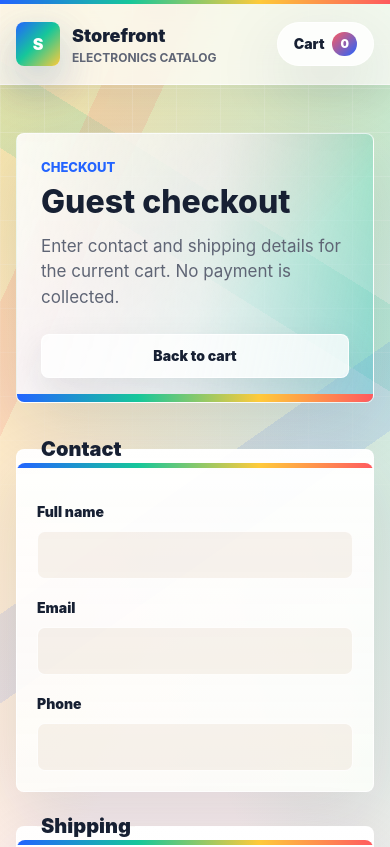
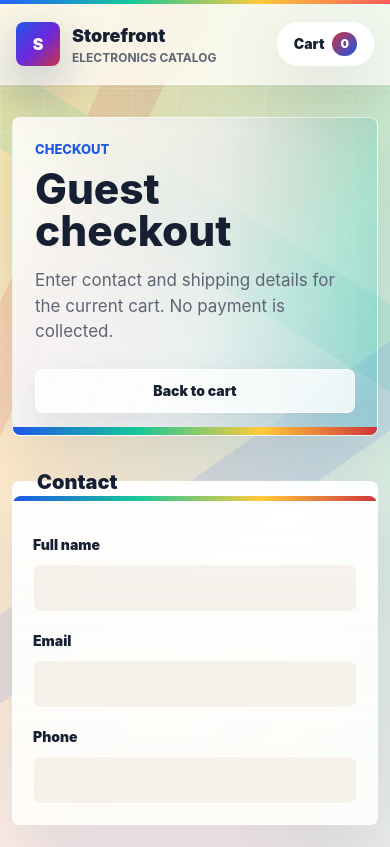
Before and after one commit to mtplayground/alex-0d18-voltmart, a Next.js app: page /checkout in a window 390 px wide. Shown: the top 847 px of the page. Built offline with nearby package versions, Linux system fonts and the light colour scheme; no server answers.

Commit message:
feat: Responsive and accessibility pass

```diff
--- a/src/app/globals.css
+++ b/src/app/globals.css
@@ -8,8 +8,8 @@
   --color-panel: #fffefb;
   --color-panel-strong: #ffffff;
   --color-border: #eadfd2;
-  --color-electric: #2364ff;
-  --color-coral: #ff5a5f;
+  --color-electric: #1f57e7;
+  --color-coral: #cf343b;
   --color-sun: #ffca3a;
   --color-mint: #16c79a;
   --color-violet: #7c3aed;
@@ -20,19 +20,19 @@
   --radius-card: 0.5rem;
   --shadow-soft: 0 24px 70px rgb(23 32 51 / 0.14);
   --shadow-glow:
-    0 22px 60px rgb(255 90 95 / 0.22), 0 18px 48px rgb(35 100 255 / 0.18),
+    0 22px 60px rgb(207 52 59 / 0.22), 0 18px 48px rgb(31 87 231 / 0.18),
     0 12px 34px rgb(22 199 154 / 0.14);
   --background-color-field:
     linear-gradient(120deg, rgb(255 202 58 / 0.4) 0%, transparent 34%),
     linear-gradient(245deg, rgb(22 199 154 / 0.28) 0%, transparent 38%),
-    linear-gradient(315deg, rgb(35 100 255 / 0.24) 0%, transparent 42%),
+    linear-gradient(315deg, rgb(31 87 231 / 0.24) 0%, transparent 42%),
     linear-gradient(180deg, #fff8ef 0%, #fff1f4 46%, #ecf8ff 100%);
   --background-accent-band: linear-gradient(
     90deg,
-    #2364ff 0%,
+    #1f57e7 0%,
     #16c79a 34%,
     #ffca3a 68%,
-    #ff5a5f 100%
+    #cf343b 100%
   );
 }
 
@@ -77,8 +77,8 @@
     inset: 0;
     z-index: -2;
     background:
-      linear-gradient(115deg, transparent 0 18%, rgb(255 90 95 / 0.12) 18% 26%, transparent 26%),
-      linear-gradient(145deg, transparent 0 55%, rgb(35 100 255 / 0.1) 55% 63%, transparent 63%),
+      linear-gradient(115deg, transparent 0 18%, rgb(207 52 59 / 0.12) 18% 26%, transparent 26%),
+      linear-gradient(145deg, transparent 0 55%, rgb(31 87 231 / 0.1) 55% 63%, transparent 63%),
       linear-gradient(32deg, transparent 0 64%, rgb(22 199 154 / 0.12) 64% 72%, transparent 72%);
     content: "";
   }
@@ -90,6 +90,15 @@
 
   a:hover {
     color: var(--color-electric);
+  }
+
+  a:focus-visible,
+  button:focus-visible,
+  input:focus-visible,
+  textarea:focus-visible,
+  select:focus-visible {
+    outline: 3px solid rgb(23 32 51 / 0.72);
+    outline-offset: 3px;
   }
 
   button,
@@ -144,7 +153,7 @@
     border-radius: var(--radius-card);
     background:
       linear-gradient(180deg, rgb(255 255 255 / 0.93), rgb(255 254 251 / 0.84)),
-      linear-gradient(120deg, rgb(255 202 58 / 0.2), rgb(35 100 255 / 0.08));
+      linear-gradient(120deg, rgb(255 202 58 / 0.2), rgb(31 87 231 / 0.08));
     box-shadow: var(--shadow-soft);
   }
 
@@ -154,8 +163,8 @@
     border: 1px solid rgb(255 255 255 / 0.78);
     border-radius: var(--radius-card);
     background:
-      linear-gradient(180deg, rgb(255 255 255 / 0.96), rgb(255 254 251 / 0.88)),
-      linear-gradient(120deg, rgb(255 90 95 / 0.12), rgb(22 199 154 / 0.12));
+      linear-gradient(180deg, rgb(255 255 255 / 0.97), rgb(255 254 251 / 0.9)),
+      linear-gradient(120deg, rgb(207 52 59 / 0.12), rgb(22 199 154 / 0.12));
     box-shadow: var(--shadow-soft);
   }
 
@@ -174,8 +183,8 @@
     border-radius: var(--radius-card);
     background:
       linear-gradient(100deg, rgb(255 255 255 / 0.9) 0%, rgb(255 255 255 / 0.7) 52%, transparent),
-      linear-gradient(135deg, rgb(255 202 58 / 0.44), rgb(255 90 95 / 0.2) 36%, transparent 64%),
-      linear-gradient(225deg, rgb(22 199 154 / 0.32), rgb(35 100 255 / 0.22));
+      linear-gradient(135deg, rgb(255 202 58 / 0.44), rgb(207 52 59 / 0.18) 36%, transparent 64%),
+      linear-gradient(225deg, rgb(22 199 154 / 0.32), rgb(31 87 231 / 0.22));
     box-shadow: var(--shadow-soft);
     padding: clamp(24px, 5vw, 48px);
   }
@@ -213,6 +222,12 @@
     color: white;
     filter: saturate(1.08);
     transform: translateY(-1px);
+  }
+
+  .primary-action:focus-visible,
+  .secondary-action:focus-visible {
+    outline: 3px solid rgb(23 32 51 / 0.82);
+    outline-offset: 4px;
   }
 
   .primary-action:disabled,
@@ -336,4 +351,30 @@
       rgb(255 255 255 / 0.62);
     backdrop-filter: blur(16px);
   }
+
+  @media (max-width: 640px) {
+    .page-frame {
+      width: min(100% - 24px, 1120px);
+      padding: 32px 0;
+    }
+
+    .hero-band {
+      padding: 22px;
+    }
+
+    .page-title {
+      font-size: clamp(2rem, 13vw, 2.65rem);
+    }
+  }
+
+  @media (prefers-reduced-motion: reduce) {
+    *,
+    *::before,
+    *::after {
+      scroll-behavior: auto !important;
+      transition-duration: 0.01ms !important;
+      animation-duration: 0.01ms !important;
+      animation-iteration-count: 1 !important;
+    }
+  }
 }
--- a/src/components/catalog/category-filter.tsx
+++ b/src/components/catalog/category-filter.tsx
@@ -20,8 +20,8 @@ export function CategoryFilter({ categories, selectedCategorySlug }: CategoryFil
             aria-current={selectedCategorySlug ? undefined : "page"}
             className={
               selectedCategorySlug
-                ? "inline-flex min-h-10 items-center rounded-full border border-border bg-panel-strong px-4 text-sm font-semibold text-muted transition hover:border-electric/40 hover:text-electric"
-                : "inline-flex min-h-10 items-center rounded-full border border-white/70 bg-[linear-gradient(135deg,#2364ff,#7c3aed,#ff5a5f)] px-4 text-sm font-black text-white shadow-glow"
+                ? "inline-flex min-h-11 items-center rounded-full border border-white/80 bg-white/90 px-4 text-sm font-bold text-ink shadow-[0_10px_24px_rgb(23_32_51_/_0.08)] transition hover:border-electric/40 hover:text-electric"
+                : "inline-flex min-h-11 items-center rounded-full border border-white/70 bg-[linear-gradient(135deg,#1f57e7,#6d28d9,#c93445)] px-4 text-sm font-black text-white shadow-glow"
             }
           >
             All
@@ -37,8 +37,8 @@ export function CategoryFilter({ categories, selectedCategorySlug }: CategoryFil
                 aria-current={isSelected ? "page" : undefined}
                 className={
                   isSelected
-                    ? "inline-flex min-h-10 items-center rounded-full border border-white/70 bg-[linear-gradient(135deg,#2364ff,#7c3aed,#ff5a5f)] px-4 text-sm font-black text-white shadow-glow"
-                    : "inline-flex min-h-10 items-center rounded-full border border-white/80 bg-white/75 px-4 text-sm font-semibold text-muted shadow-[0_10px_24px_rgb(23_32_51_/_0.08)] transition hover:border-electric/40 hover:text-electric"
+                    ? "inline-flex min-h-11 items-center rounded-full border border-white/70 bg-[linear-gradient(135deg,#1f57e7,#6d28d9,#c93445)] px-4 text-sm font-black text-white shadow-glow"
+                    : "inline-flex min-h-11 items-center rounded-full border border-white/80 bg-white/90 px-4 text-sm font-bold text-ink shadow-[0_10px_24px_rgb(23_32_51_/_0.08)] transition hover:border-electric/40 hover:text-electric"
                 }
               >
                 {category.name}
--- a/src/components/catalog/product-card.tsx
+++ b/src/components/catalog/product-card.tsx
@@ -25,17 +25,17 @@ export function ProductCard({ product }: ProductCardProps) {
         />
       </div>
       <div className="flex flex-1 flex-col p-5">
-        <div className="flex items-start justify-between gap-4">
+        <div className="flex flex-col gap-3 sm:flex-row sm:items-start sm:justify-between">
           <div>
             <p className="text-xs font-bold uppercase text-electric">{product.category.name}</p>
             <h2 className="mt-2 text-xl font-bold leading-tight text-ink">{product.name}</h2>
           </div>
-          <p className="rounded-full bg-sun/30 px-3 py-1 text-sm font-black text-ink">
+          <p className="w-fit shrink-0 rounded-full bg-sun/30 px-3 py-1 text-sm font-black text-ink">
             {formatCurrencyFromCents(product.priceCents)}
           </p>
         </div>
         <p className="mt-4 line-clamp-3 text-sm leading-6 text-muted">{product.description}</p>
-        <div className="mt-auto flex items-center justify-between pt-5">
+        <div className="mt-auto flex flex-wrap items-center justify-between gap-3 pt-5">
           <span
             className={
               product.inStock
--- a/src/components/site/cart-badge.tsx
+++ b/src/components/site/cart-badge.tsx
@@ -47,10 +47,10 @@ export function CartBadge() {
     <Link
       href="/cart"
       aria-label={label}
-      className="relative inline-flex min-h-11 items-center gap-2 rounded-full border border-white/80 bg-white/80 px-4 text-sm font-black text-ink shadow-soft transition hover:border-electric/40 hover:text-electric"
+      className="relative inline-flex min-h-11 shrink-0 items-center gap-2 rounded-full border border-white/80 bg-white/90 px-4 text-sm font-black text-ink shadow-soft transition hover:border-electric/40 hover:text-electric"
     >
       <span aria-hidden="true">Cart</span>
-      <span className="inline-flex min-h-6 min-w-6 items-center justify-center rounded-full bg-[linear-gradient(135deg,#ff5a5f,#2364ff)] px-2 text-xs font-black text-white">
+      <span className="inline-flex min-h-6 min-w-6 items-center justify-center rounded-full bg-[linear-gradient(135deg,#c93445,#1f57e7)] px-2 text-xs font-black text-white">
         {itemCount}
       </span>
     </Link>
--- a/src/components/site/site-header.tsx
+++ b/src/components/site/site-header.tsx
@@ -13,7 +13,7 @@ export function SiteHeader() {
           className="flex items-center gap-3 leading-tight text-ink hover:text-electric"
         >
           <span
-            className="grid h-11 w-11 place-items-center rounded-card bg-[linear-gradient(135deg,#2364ff,#16c79a_48%,#ffca3a)] text-base font-black text-white shadow-glow"
+            className="grid h-11 w-11 shrink-0 place-items-center rounded-card bg-[linear-gradient(135deg,#1f57e7,#6d28d9_52%,#c93445)] text-base font-black text-white shadow-glow"
             aria-hidden="true"
           >
             S
@@ -26,7 +26,7 @@ export function SiteHeader() {
         <nav className="flex items-center gap-3" aria-label="Primary navigation">
           <Link
             href="/"
-            className="hidden min-h-10 items-center rounded-full bg-white/50 px-3 text-sm font-black text-muted transition hover:text-electric sm:inline-flex"
+            className="hidden min-h-10 items-center rounded-full bg-white/70 px-3 text-sm font-black text-ink transition hover:text-electric sm:inline-flex"
           >
             Catalog
           </Link>
```
Also changed, not shown: src/app/(storefront)/cart/page.tsx (+4 -4 lines).
